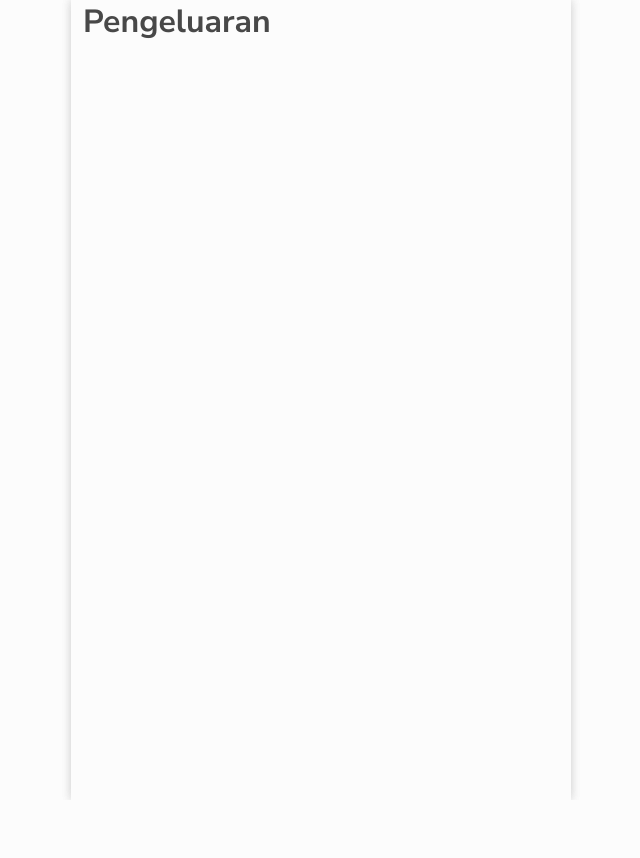
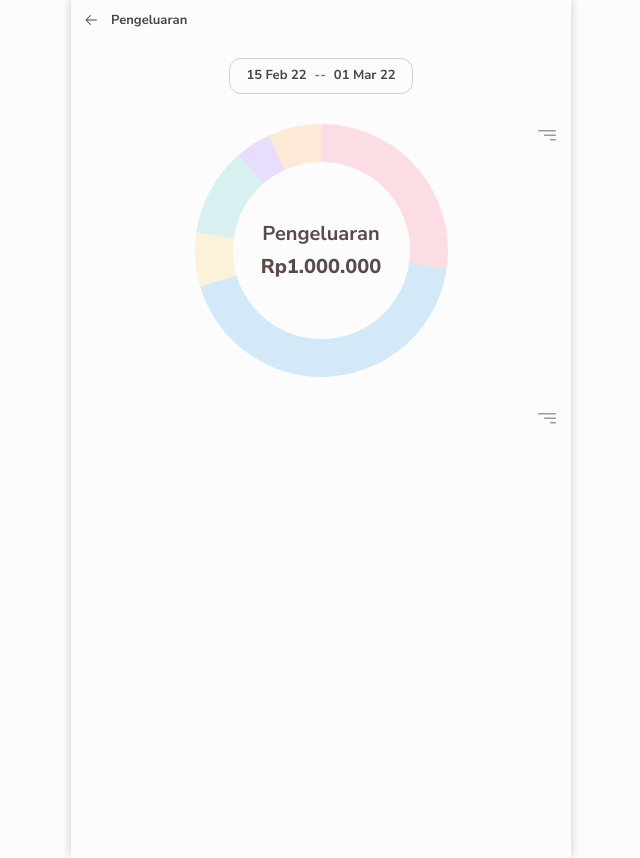
Before and after one commit to AburizalAN/Finance-App, a Next.js app: page /pengeluaran in a window 1280 px wide. Shown: the whole page, without its empty margins (319-959 px from the left). Before the commit the page ends 800 px from the top, so only its background shows below. Built offline with nearby package versions, Linux system fonts and the light colour scheme.

Commit message:
WIP: page pengeluaran

```diff
--- /dev/null
+++ b/components/PieChart.tsx
@@ -0,0 +1,61 @@
+import { Chart as ChartJS, ArcElement, Tooltip, Legend } from 'chart.js';
+import { Doughnut } from 'react-chartjs-2';
+import Box from '@mui/material/Box';
+import styled from '@emotion/styled';
+
+ChartJS.register(ArcElement);
+
+export const data = {
+  labels: ['Red', 'Blue', 'Yellow', 'Green', 'Purple', 'Orange'],
+  datasets: [
+    {
+      label: '# of Votes',
+      data: [12, 19, 3, 5, 2, 3],
+      backgroundColor: [
+        'rgba(255, 99, 132, 0.2)',
+        'rgba(54, 162, 235, 0.2)',
+        'rgba(255, 206, 86, 0.2)',
+        'rgba(75, 192, 192, 0.2)',
+        'rgba(153, 102, 255, 0.2)',
+        'rgba(255, 159, 64, 0.2)',
+      ],
+      borderWidth: 0,
+    },
+  ],
+};
+
+const Container = styled(Box)`
+  width: 253px;
+  margin: auto;
+  position: relative;
+`
+const Text = styled.div`
+  position: absolute;
+  top: 50%;
+  left: 50%;
+  transform: translate(-50%, -50%);
+  color: #5C4949;
+  font-size: 20px;
+  text-align: center;
+  div:nth-child(1) {
+    font-weight: 700;
+    margin-bottom: 6px;
+  }
+  div:nth-child(2) {
+    font-weight: 800;
+  }
+`
+
+const PieChart = () => {
+  return (
+    <Container>
+      <Doughnut options={{ cutout: '70%' }} data={data} />
+      <Text>
+        <div>Pengeluaran</div>
+        <div>Rp1.000.000</div>
+      </Text>
+    </Container>
+  )
+}
+
+export default PieChart
--- /dev/null
+++ b/components/TopBar.tsx
@@ -0,0 +1,49 @@
+import { ReactNode } from 'react';
+import styled from '@emotion/styled'
+import IconButton from '@mui/material/IconButton'
+import ArrowLeft from 'components/icons/ArrowLeft'
+
+interface PropTypes {
+  rightContent?: ReactNode
+  title?: string
+  variant?: string
+}
+
+export const Container = styled.div`
+  position: fixed;
+  z-index: 999;
+  width: 100%;
+  max-width: 500px;
+  top: 0;
+  left: 50%;
+  transform: translateX(-50%);
+  display: flex;
+  align-items: center;
+  padding: 12px;
+`
+export const TopBarTitle = styled.div`
+  font-size: 13px;
+  line-height: 1;
+  font-weight: 700;
+  color: #fff;
+  margin-right: auto;
+`
+
+const TopBar = ({ title = 'title', rightContent = null, variant = 'light' }: PropTypes) => {
+  return (
+    <Container>
+      <IconButton sx={{ marginRight: '12px' }}>
+        <ArrowLeft
+          fill={variant === 'light' ? '#484848' : variant === 'dark' ? 'white' : null }
+          sx={{ width: 16, height: 16 }}
+        />
+      </IconButton>
+      <TopBarTitle style={{ color: variant === 'dark' ? '#fff' : '#484848' }}>
+        {title}
+      </TopBarTitle>
+      {rightContent}
+    </Container>
+  )
+}
+
+export default TopBar
--- a/package.json
+++ b/package.json
@@ -13,9 +13,11 @@
     "@emotion/styled": "^11.8.1",
     "@mui/icons-material": "^5.5.1",
     "@mui/material": "^5.5.0",
+    "chart.js": "^3.7.1",
     "next": "12.1.0",
     "next-pwa": "^5.4.6",
     "react": "17.0.2",
+    "react-chartjs-2": "^4.0.1",
     "react-dom": "17.0.2"
   },
   "devDependencies": {
--- a/pages/pengeluaran/index.tsx
+++ b/pages/pengeluaran/index.tsx
@@ -1,10 +1,40 @@
 import type { NextPage } from 'next'
 import Box from '@mui/material/Box'
+import Grid from '@mui/material/Grid'
+import TopBar from 'components/TopBar'
+import FilterDate from 'components/FilterDate'
+import PieChart from 'components/PieChart'
+import IconButton from '@mui/material/IconButton'
+import Filter from 'components/icons/Filter'
 
 const Pengeluaran: NextPage = () => {
   return (
     <Box px="12px" sx={{ minHeight: "100vh" }}>
-      <h1>Pengeluaran</h1>
+      <TopBar title="Pengeluaran" />
+      <Box mt="58px" sx={{ display: 'flex', justifyContent: 'center' }}>
+        <FilterDate />
+      </Box>
+      <Box mt="30px" sx={{ position: 'relative' }}>
+        <Box
+          sx={{
+            position: 'absolute',
+            top: '0',
+            right: '0',
+          }}
+        >
+          <IconButton>
+            <Filter sx={{ fontSize: '24px' }}/>
+          </IconButton>
+        </Box>
+        <PieChart />
+      </Box>
+      <Box mt="30px">
+        <Grid container justifyContent="end" alignItems="center">
+          <IconButton>
+            <Filter mb="12px" sx={{ fontSize: '24px' }}/>
+          </IconButton>
+        </Grid>
+      </Box>
     </Box>
   )
 }
```
Also changed, not shown: components/screens/pemasukan.style.ts (+20 -20 lines), pages/kantong/[id].tsx (+17 -13 lines), 1 other file (tests, documents, lock files or other folders).
